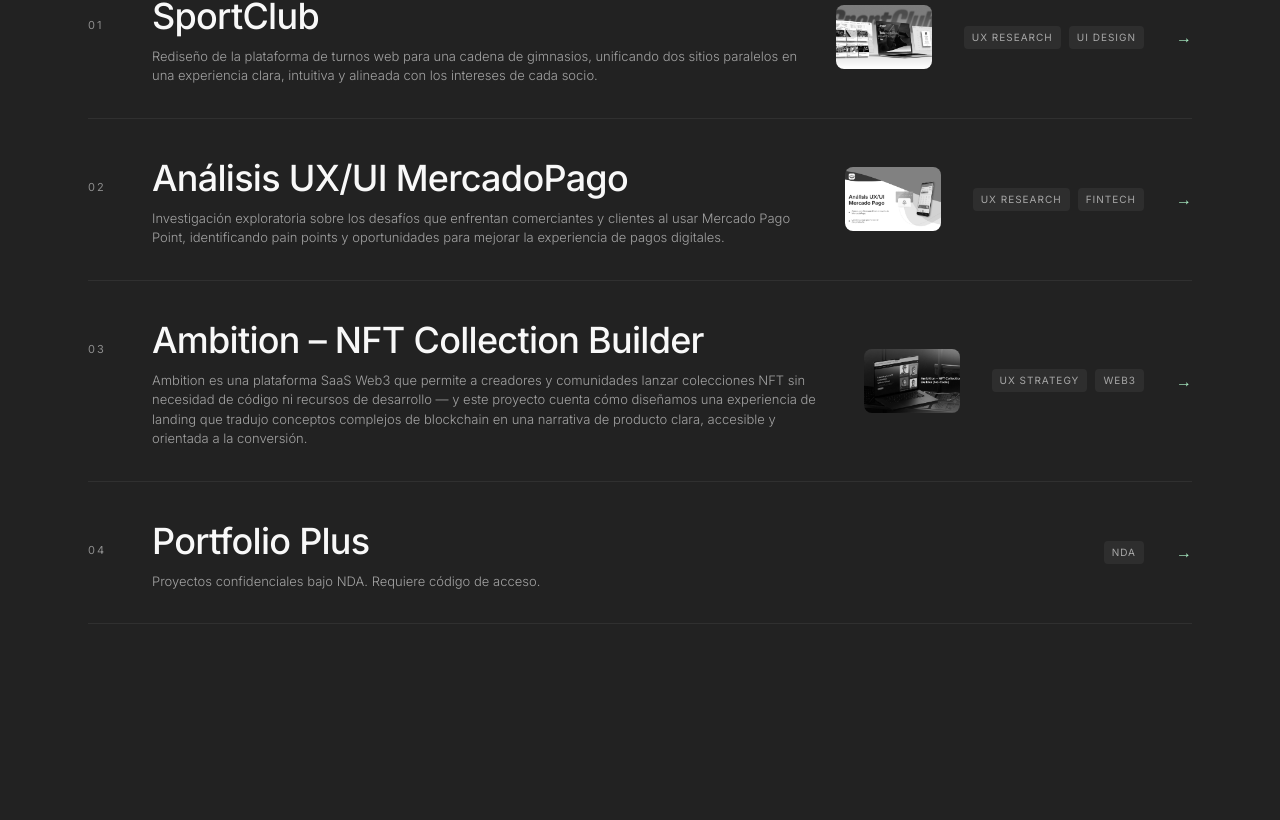
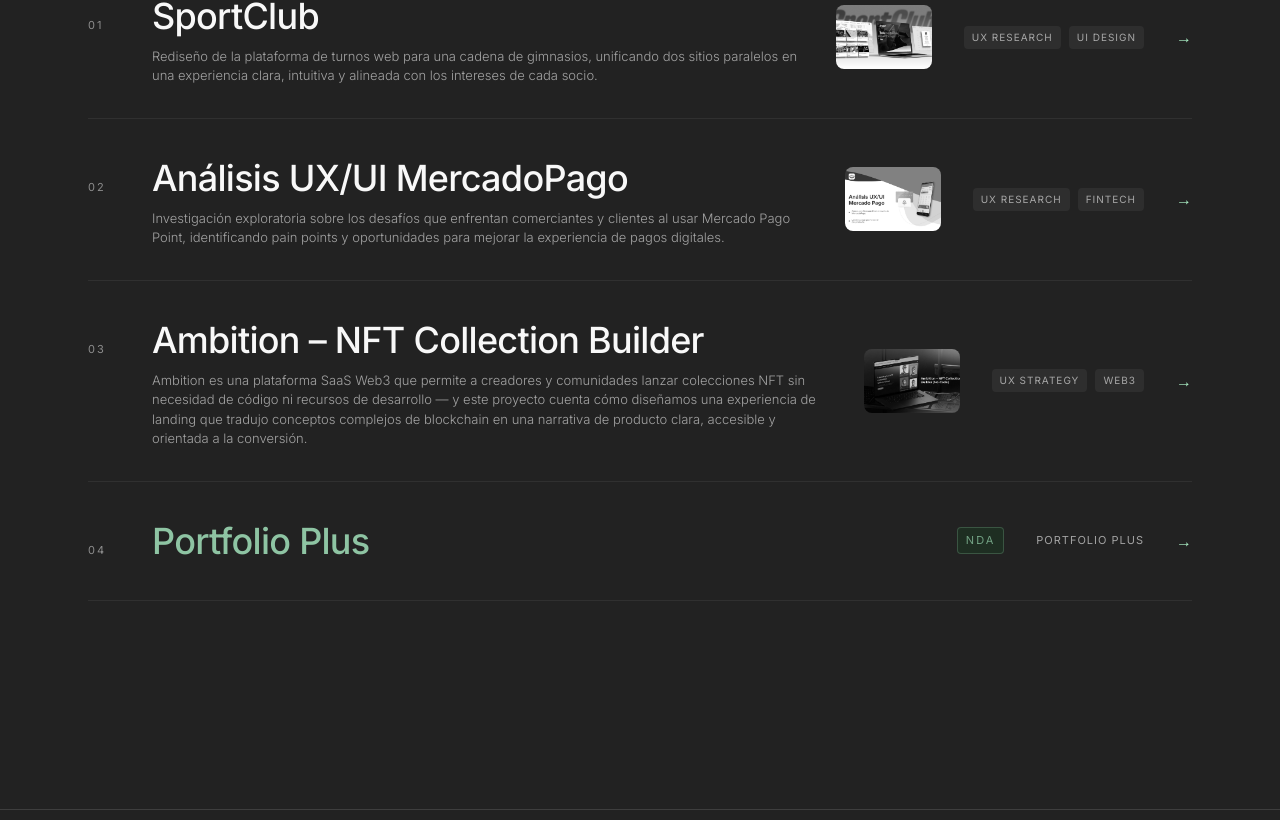
Before and after one commit to marianos88/Portfolio-Mariano-Solle, a Next.js app: page /projects in a window 1280 px wide. Shown: the part 347-1167 px from the top of the page. Built offline with nearby package versions, Linux system fonts and the light colour scheme; no server answers.

Commit message:
fix(projects): reuse PortfolioPlusCard so the lock hover matches Home
Co-Authored-By: Claude Opus 5 <noreply@anthropic.com>
Claude-Session: https://claude.ai/code/session_01R7pCHU2WzXAu57gdJKsM3Y

```diff
--- a/src/app/projects/page.tsx
+++ b/src/app/projects/page.tsx
@@ -1,7 +1,8 @@
 import type { Metadata } from 'next'
 import { getTranslations } from 'next-intl/server'
-import { getPublicProjects, type Project } from '@/lib/projects'
+import { getPublicProjects } from '@/lib/projects'
 import ProjectCard from '@/components/projects/ProjectCard'
+import PortfolioPlusCard from '@/components/home/PortfolioPlusCard'
 import JsonLd from '@/components/seo/JsonLd'
 import { webPageSchema } from '@/lib/structured-data'
 
@@ -26,28 +27,7 @@ export const metadata: Metadata = {
 
 export default async function ProjectsPage() {
   const t = await getTranslations('projects')
-  const tPlus = await getTranslations('portfolioPlus')
   const projects = getPublicProjects()
-
-  // Entry that surfaces Portfolio Plus in this list; the link goes to the
-  // existing /portfolio-plus access flow.
-  const portfolioPlusEntry: Project = {
-    slug: 'portfolio-plus',
-    year: '',
-    visibility: 'portfolio-plus',
-    es: {
-      title: tPlus('title'),
-      category: tPlus('tag'),
-      description: tPlus('cardDescription'),
-      tags: ['NDA'],
-    },
-    en: {
-      title: tPlus('title'),
-      category: tPlus('tag'),
-      description: tPlus('cardDescription'),
-      tags: ['NDA'],
-    },
-  }
 
   const jsonLd = webPageSchema(
     'Projects — Mariano Solle',
@@ -69,12 +49,8 @@ export default async function ProjectsPage() {
         {projects.map((project, i) => (
           <ProjectCard key={project.slug} project={project} index={i} />
         ))}
-        <ProjectCard
-          key="portfolio-plus"
-          project={portfolioPlusEntry}
-          index={projects.length}
-          href="/portfolio-plus"
-        />
+        {/* Portfolio Plus always last — never reveals NDA content */}
+        <PortfolioPlusCard index={projects.length} />
         <div className="border-t dark:border-mid-gray/50 border-[#e0e0e0]" />
       </div>
     </div>
--- a/src/components/projects/ProjectCard.tsx
+++ b/src/components/projects/ProjectCard.tsx
@@ -9,15 +9,7 @@ import type { Project } from '@/lib/projects'
 import { getProjectLocale } from '@/lib/projects'
 import ProjectCursor from './ProjectCursor'
 
-export default function ProjectCard({
-  project,
-  index = 0,
-  href,
-}: {
-  project: Project
-  index?: number
-  href?: string
-}) {
+export default function ProjectCard({ project, index = 0 }: { project: Project; index?: number }) {
   const t = useTranslations('projects')
   const locale = useLocale()
   const loc = getProjectLocale(project, locale)
@@ -34,7 +26,7 @@ export default function ProjectCard({
       transition={{ duration: 0.6, delay: index * 0.07, ease: [0.22, 1, 0.36, 1] }}
     >
       <Link
-        href={href ?? `/projects/${project.slug}`}
+        href={`/projects/${project.slug}`}
         onMouseEnter={(e) => {
           mouseX.set(e.clientX)
           mouseY.set(e.clientY)
--- a/src/i18n/en.json
+++ b/src/i18n/en.json
@@ -49,7 +49,6 @@
     "tag": "PORTFOLIO PLUS",
     "title": "Portfolio Plus",
     "description": "This section contains a selection of projects developed under Non-Disclosure Agreements (NDAs).\n\nIf you received an access code during a recruitment process or a business conversation, you can unlock the content below.",
-    "cardDescription": "Confidential projects under NDA. Requires an access code.",
     "accessCodeLabel": "Access code",
     "accessCodePlaceholder": "Enter your access code",
     "submit": "Unlock Portfolio",
--- a/src/i18n/es.json
+++ b/src/i18n/es.json
@@ -49,7 +49,6 @@
     "tag": "PORTFOLIO PLUS",
     "title": "Portfolio Plus",
     "description": "Esta sección contiene una selección de proyectos desarrollados bajo acuerdos de confidencialidad (NDA).\n\nSi recibiste un código de acceso durante un proceso de selección o una conversación comercial, podés desbloquear el contenido a continuación.",
-    "cardDescription": "Proyectos confidenciales bajo NDA. Requiere código de acceso.",
     "accessCodeLabel": "Código de acceso",
     "accessCodePlaceholder": "Ingresá tu código de acceso",
     "submit": "Desbloquear Portfolio",
```
